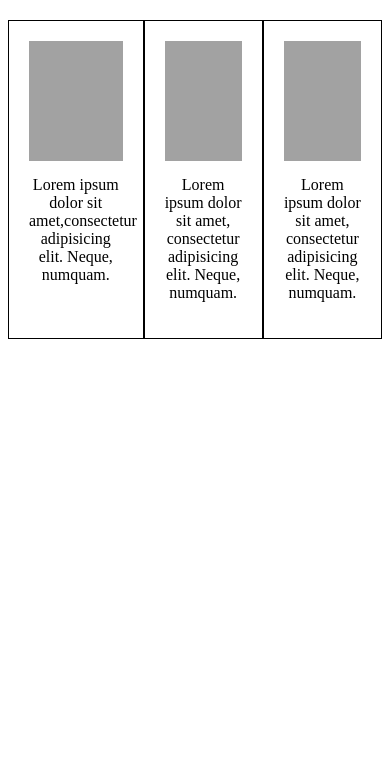
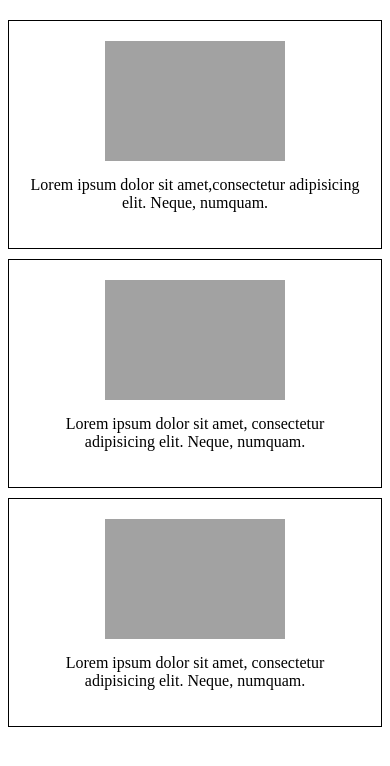
Before and after one commit to Iksix/Adaptive, a plain HTML site: page index.html in a window 390 px wide. Drawn offline with Linux system fonts and the light colour scheme.

Commit message:
Адаптивная вёрстка

```diff
--- a/style.css
+++ b/style.css
@@ -3,6 +3,8 @@
     display: flex;
 
     justify-content: space-between;
+
+    flex-wrap: wrap;
 
     width: 100%;
 
@@ -14,6 +16,8 @@
 
     width: 25%;
 
+    max-width: 300px;
+
     border: 1px solid black;
 
     padding: 20px;
@@ -23,6 +27,10 @@
    .card__image {
 
     height: 120px;
+
+    width: 100%;
+
+    max-width: 180px;
 
     background-color: #a2a2a2;
 
@@ -37,3 +45,20 @@
     text-align: center;
 
    }
+
+@media screen and (max-width: 768px) {
+
+    .card{
+        width: 50%;
+        max-width: 100%;
+        margin: auto auto 10px;
+    }
+
+}
+@media screen and (max-width: 480px) {
+
+    .card{
+        width: 95%;
+    }
+
+}
```
